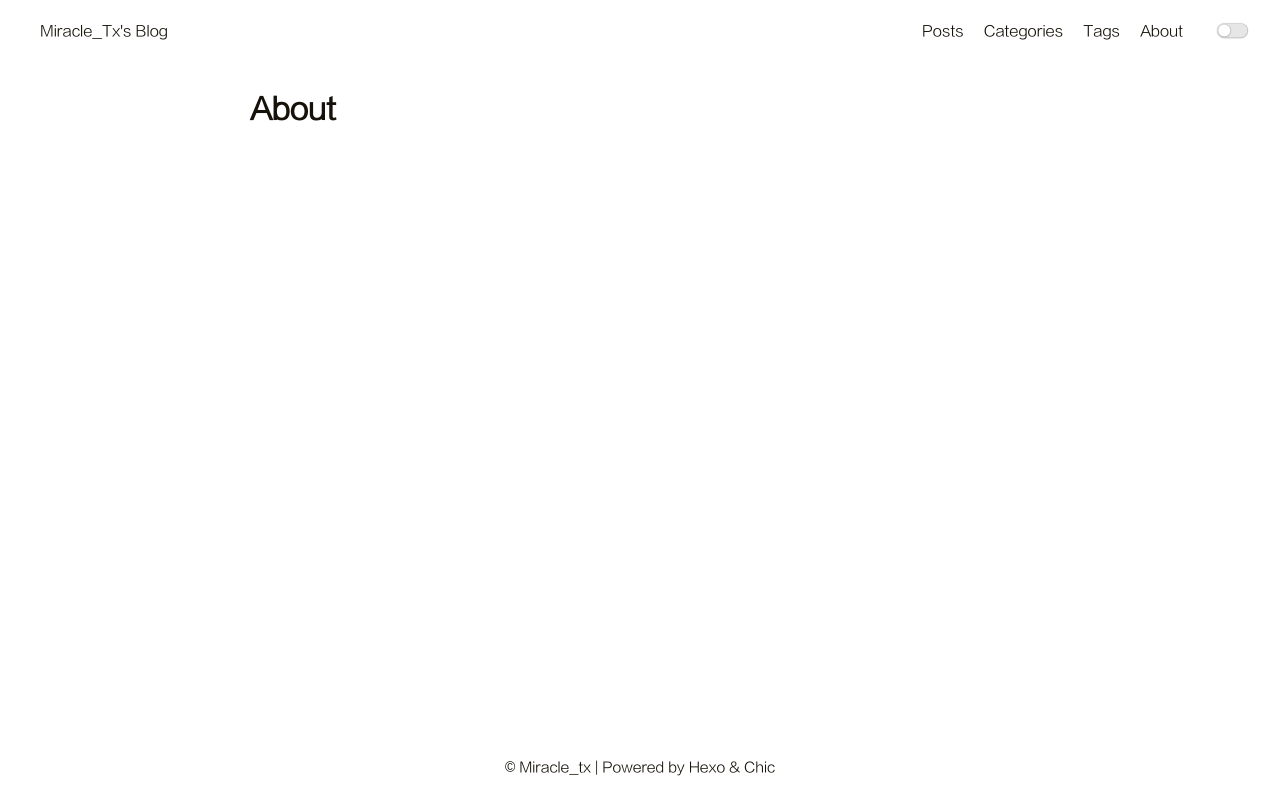
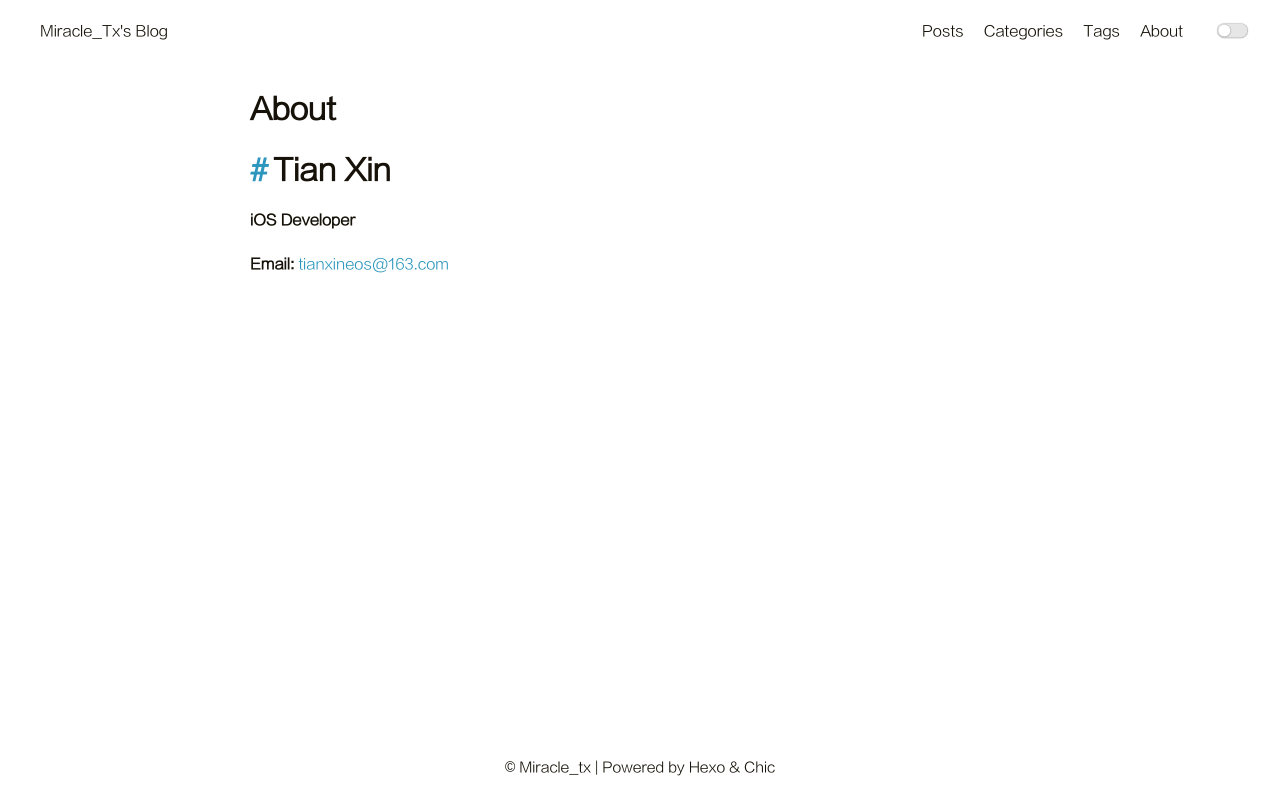
Before and after one commit to cherryTx/cherryTx.github.io, a plain HTML site: page about/index.html in a window 1280 px wide. Drawn offline with Linux system fonts and the light colour scheme.

Commit message:
Site updated: 2019-11-09 17:09:08

```diff
--- a/about/index.html
+++ b/about/index.html
@@ -113,6 +113,8 @@
         <h2 class="post-title">About</h2>
 
         <section class="post-content">
+            <h1 id="Tian-Xin"><a href="#Tian-Xin" class="headerlink" title="Tian Xin"></a>Tian Xin</h1><p><strong>iOS Developer</strong></p>
+<p><strong>Email:</strong>   <a href="mailto:tianxineos@163.com" target="_blank" rel="noopener">tianxineos@163.com</a></p>
 
         </section>
     </article>
```
